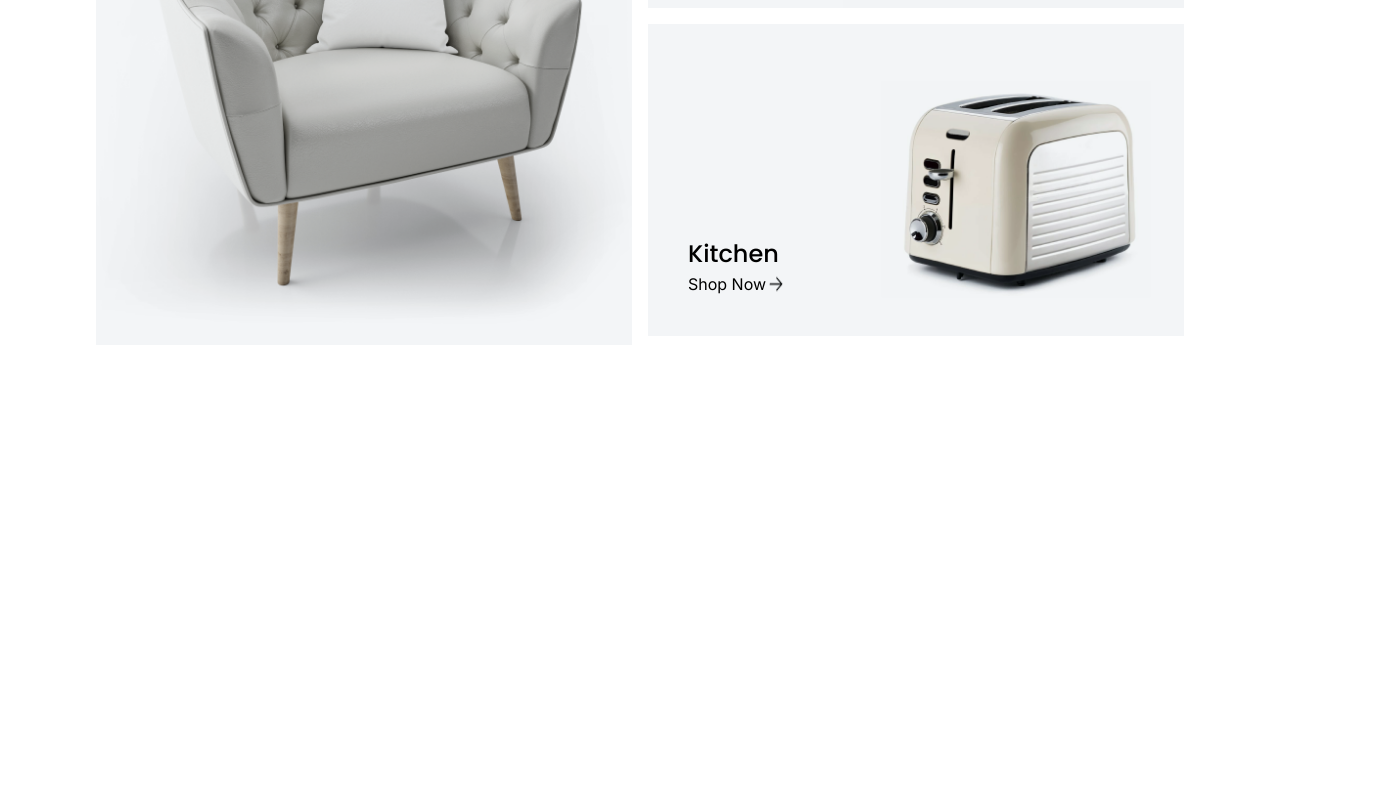
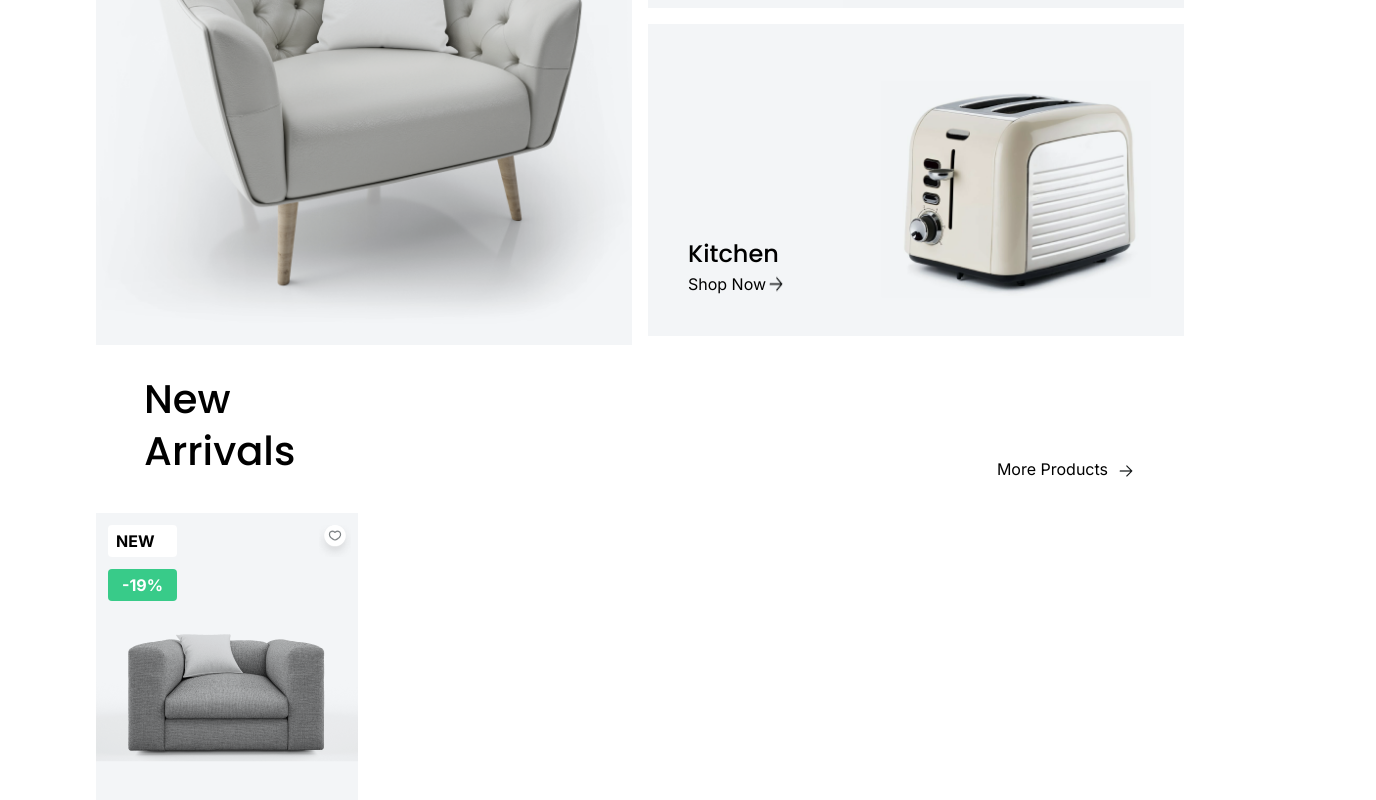
Before and after one commit to Singhularity-lab/ecomm-portfolio-next, a Next.js app: page / in a window 1280 px wide. Shown: the part 1144-1944 px from the top of the page, 1376 px wide, since content can reach past the window. Before the commit the page ends 1489 px from the top, so only its background shows below. Built offline with nearby package versions, Linux system fonts and the light colour scheme.

Commit message:
new arrival comp

```diff
--- a/app/components/HomeComp/Category.jsx
+++ b/app/components/HomeComp/Category.jsx
@@ -7,10 +7,10 @@ const Category = () => {
     <div className="flex flex-col sm:flex-row px-[2rem] md:px-[6rem] 2xl:px-[25rem] align-center gap-4 mt-8">
       <div className="flex flex-col relative">
         <div className="flex flex-col absolute top-10 left-10">
-          <div className="font-poppins text-[1.2rem] lg:text-[1.5rem] font-neutral1">Living Room</div>
-          <div className="flex">
+          <div className="font-poppins text-[1.2rem] lg:text-[1.5rem] font-neutral1">Living</div>
+          <span className="flex hover:border-solid  hover:border-black hover:border-b-2 cursor-pointer">
             Shop Now<img src={arrowRight.src}></img>
-          </div>{' '}
+          </span>
         </div>
         <img src={livingRoomImg.src} />
       </div>
@@ -18,16 +18,16 @@ const Category = () => {
         <div className="flex flex-row relative">
           <div className="flex flex-col absolute left-10 bottom-10">
             <div className="font-poppins text-[1.2rem] lg:text-[1.5rem] font-neutral1">Bedroom</div>
-            <div className="flex">
+            <div className="flex hover:border-solid  hover:border-black hover:border-b-2 cursor-pointer">
               Shop Now<img src={arrowRight.src}></img>
-            </div>{' '}
+            </div>
           </div>
           <img src={bedRoomImg.src} className="object-fill" />
         </div>
         <div className="flex flex-row relative">
           <div className="flex flex-col absolute left-10 bottom-10">
             <div className="font-poppins text-[1.2rem] lg:text-[1.5rem] font-neutral1">Kitchen</div>
-            <div className="flex">
+            <div className="flex hover:border-solid  hover:border-black hover:border-b-2 cursor-pointer">
               Shop Now<img src={arrowRight.src}></img>
             </div>
           </div>
--- /dev/null
+++ b/app/components/HomeComp/NewArrival.jsx
@@ -0,0 +1,35 @@
+import arrowRight from '../../../public/static/images/right-arrow.png';
+import image1 from '../../../public/static/images/new-arrival-1.png';
+import heartImg from '../../../public/static/images/heart.png';
+
+const NewArrival = () => {
+  return (
+    <div className="px-[2rem] md:px-[6rem] 2xl:px-[25rem] mt-8 ">
+      <div className="flex justify-between mx-12">
+        <div className="flex flex-col font-poppins text-[2.5rem]">
+          <span className="leading-[44px]">New</span>
+          <span>Arrivals</span>
+        </div>
+        <span className="flex gap-2 text-nowrap items-end hover:border-solid  hover:border-black hover:border-b-2 cursor-pointer">
+          More Products <img src={arrowRight.src} className="w-[1.25rem] h-[1.25rem]"></img>
+        </span>
+      </div>
+      <div className="overflow-x-scroll w-screen relative mt-8 mb-10 flex gap-10">
+        <div className="">
+          <div className="w-[262px] absolute top-3 left-3 ">
+            <div className="flex justify-between w-[243px]">
+              <div className="flex flex-col gap-3">
+                <span className="bg-white px-2 py-1 rounded font-bold font-inter flex items-center">NEW</span>
+                <span className="bg-secondaryGreen text-white px-[0.87rem] py-[0.25rem] rounded font-bold font-inter flex items-center">-19%</span>
+              </div>
+              <img src={heartImg.src} className="w-[2rem] h-[2rem]"></img>
+            </div>
+          </div>
+          <img className="w-[262px] " src={image1.src}></img>
+        </div>
+      </div>
+    </div>
+  );
+};
+
+export default NewArrival;
--- a/app/page.js
+++ b/app/page.js
@@ -1,11 +1,13 @@
 import Banner from './components/HomeComp/Banner';
 import Category from './components/HomeComp/Category';
+import NewArrival from './components/HomeComp/NewArrival';
 
 const HomePage = () => {
   return (
     <div>
-      <Banner></Banner>
+      <Banner />
       <Category />
+      <NewArrival />
     </div>
   );
 };
```
Also changed, not shown: public/static/images/heart.png (added), public/static/images/new-arrival-1.png (added).
